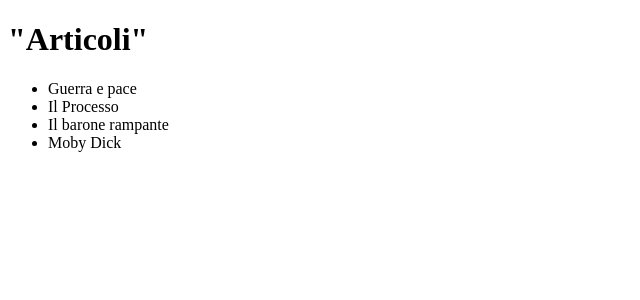
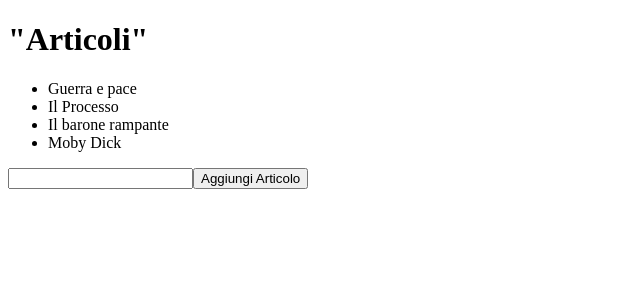
Before and after one commit to MarcoCentofanti/react-form, a React (Vite) app: page / in a window 1280 px wide. Shown: the top 300 px of the page, without its empty margins (0-640 px from the left). Built offline with nearby package versions, Linux system fonts and the light colour scheme.

Commit message:
add new article

```diff
--- a/src/assets/ArticleList.jsx
+++ b/src/assets/ArticleList.jsx
@@ -2,12 +2,33 @@
 
 export default function ArticleList() {
   const [articles, SetArticles] = useState(["Guerra e pace", "Il Processo", "Il barone rampante", "Moby Dick", ])
+  const [newArticle, SetNewArticle] = useState(``)
+
+  const addArtilce = (e) => {
+    e.preventDefault()
+    SetArticles([...articles, newArticle])
+    SetNewArticle("")
+
+  }
 
   return (
-    <ul>
-      {articles.map((singlearticle, index) => (
-        <li key={index}>{singlearticle}</li>
-      ))}
-    </ul>
+    <>
+      <ul>
+        {articles.map((singlearticle, index) => (
+          <li key={index}>{singlearticle}</li>
+        ))}
+      </ul>
+      <form onSubmit={addArtilce}>
+        <input
+          type="text"
+          value={newArticle}
+          onChange={(e) => SetNewArticle(e.target.value)}/>
+          <button
+            type="submit">
+              Aggiungi Articolo
+            </button>
+
+      </form>
+    </>
     )
   }
```
